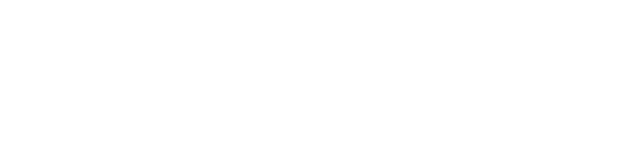
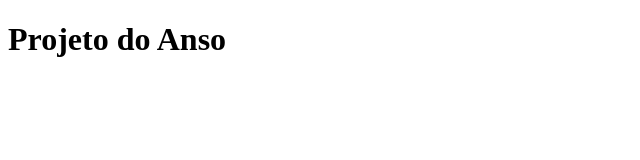
Before and after one commit to ansox/teste, a plain HTML site: page index.html in a window 1280 px wide. Shown: the whole page, without its empty margins (0-640 px from the left). Drawn offline with Linux system fonts and the light colour scheme.

Commit message:
Titulo da pagina criado

```diff
--- a/index.html
+++ b/index.html
@@ -5,6 +5,6 @@
     <title></title>
   </head>
   <body>
-
+    <h1>Projeto do Anso</h1>
   </body>
 </html>
```
